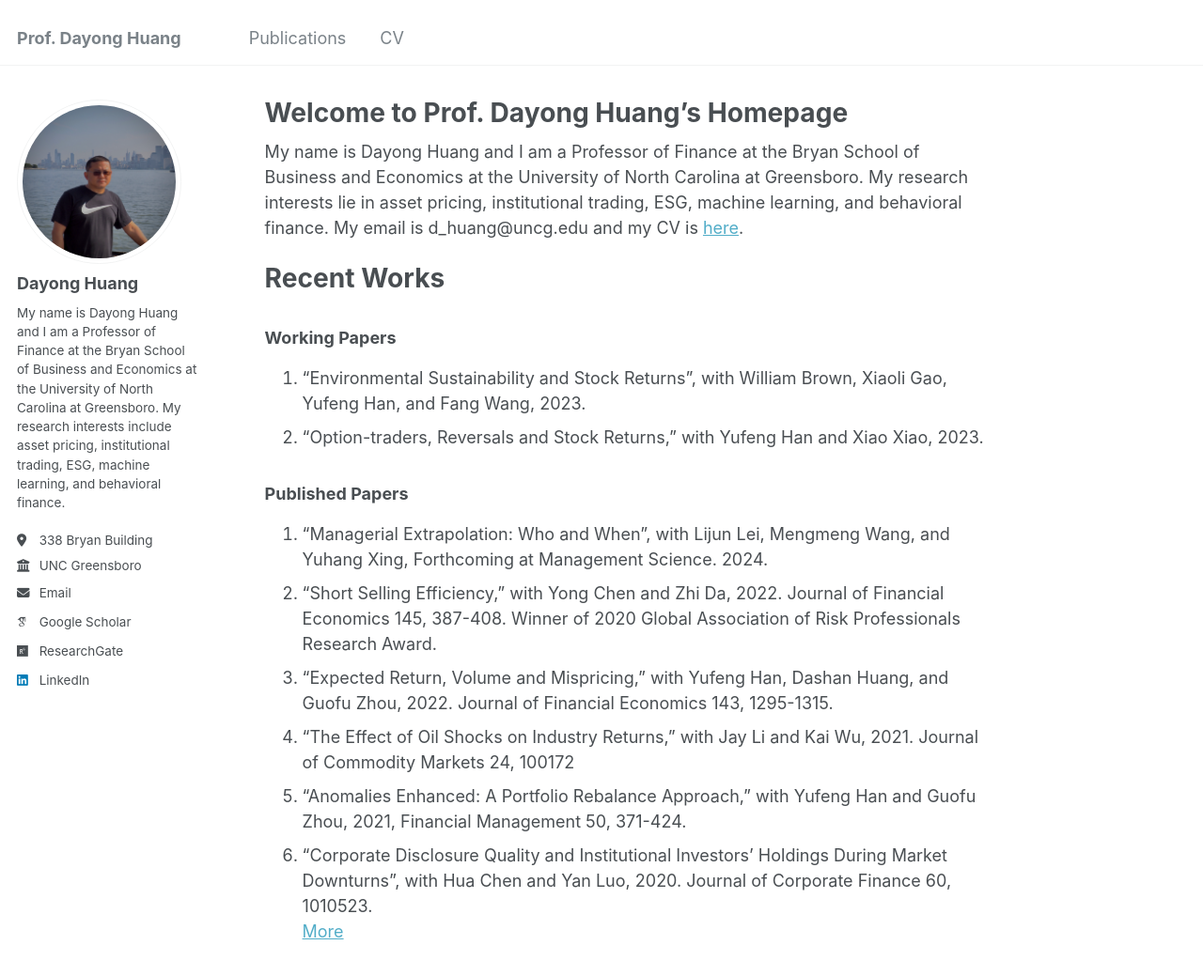
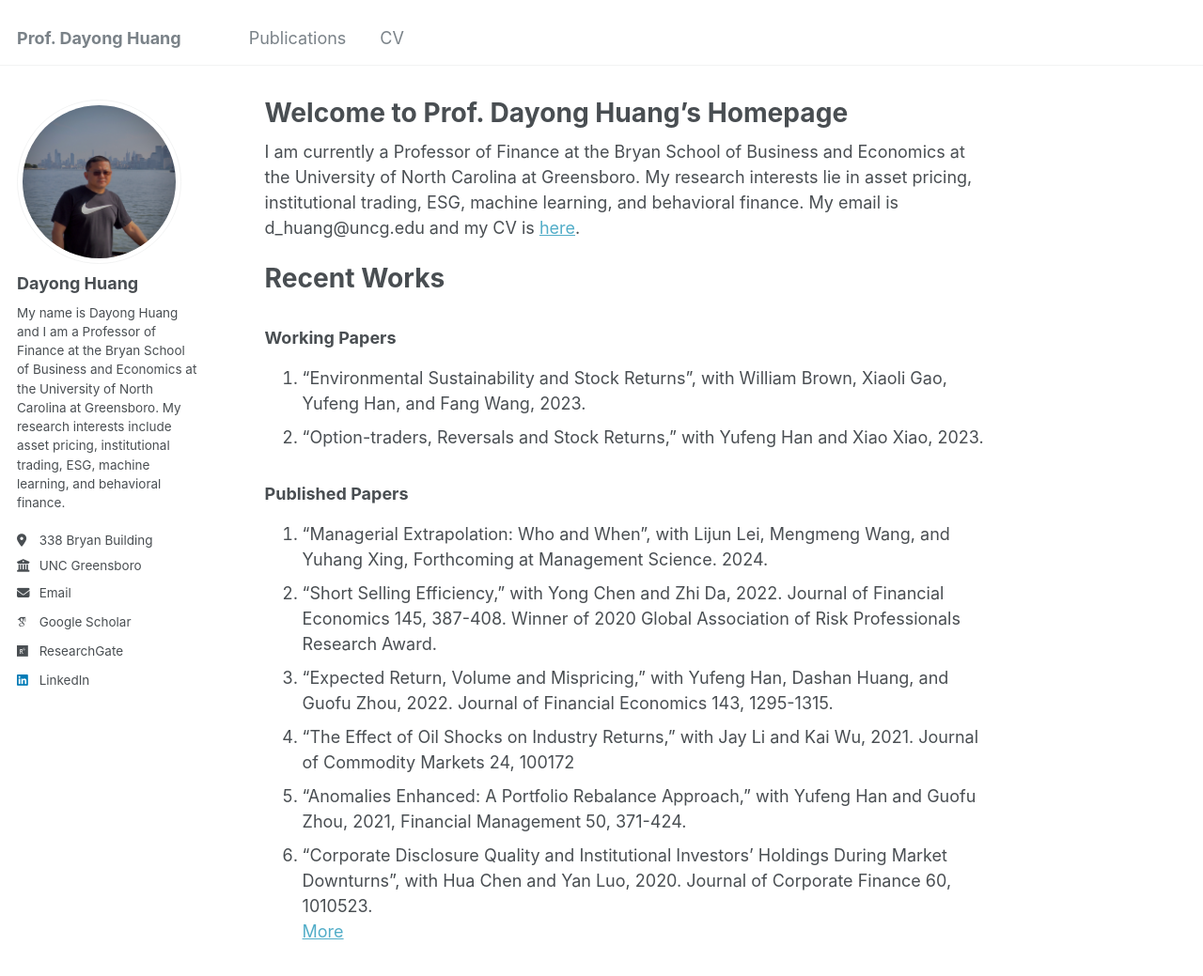
Before and after one commit to dayong-huang/dayong-huang.github.io, a Jekyll site: the page built from _pages/about.md, in a window 1280 px wide and 1212 px high. Shown: the top 1039 px of the window at 94% size. Built offline with Jekyll 4.4.1, drawn with Linux system fonts in a browser that asks for light colours; some web fonts are replaced.

Commit message:
Update about.md

```diff
--- a/_pages/about.md
+++ b/_pages/about.md
@@ -7,7 +7,7 @@ redirect_from:
   - /about.html
 ---
 
-My name is Dayong Huang and I am a Professor of Finance at the Bryan School of Business and Economics at the University of North Carolina at Greensboro. My research interests lie in asset pricing, institutional trading, ESG, machine learning, and behavioral finance. My email is d_huang@uncg.edu and my CV is [here](https://dayong-huang.github.io/files/Huang-CV-2024.pdf).
+I am currently a Professor of Finance at the Bryan School of Business and Economics at the University of North Carolina at Greensboro. My research interests lie in asset pricing, institutional trading, ESG, machine learning, and behavioral finance. My email is d_huang@uncg.edu and my CV is [here](https://dayong-huang.github.io/files/Huang-CV-2024.pdf).
 
 Recent Works
 ======
```
